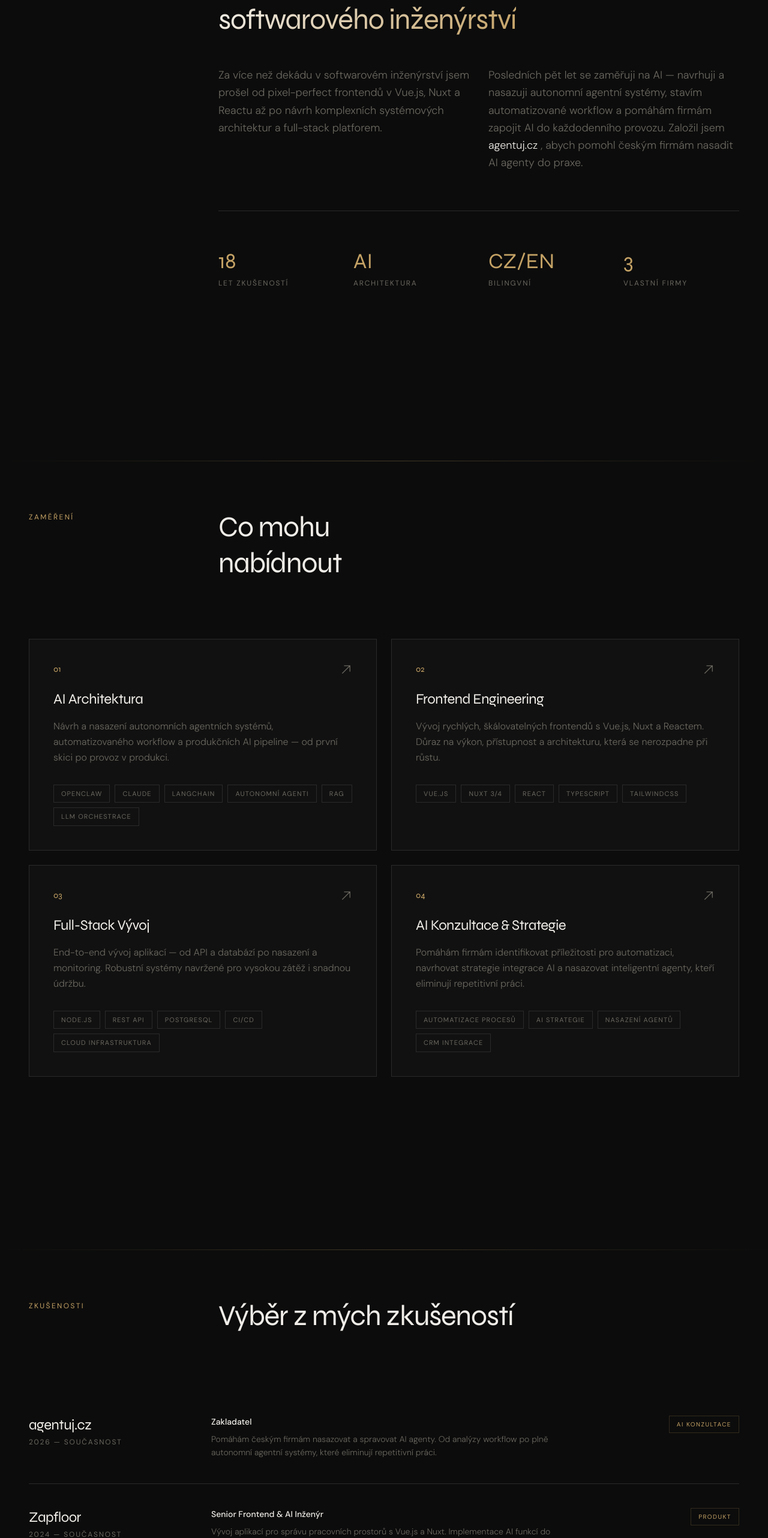
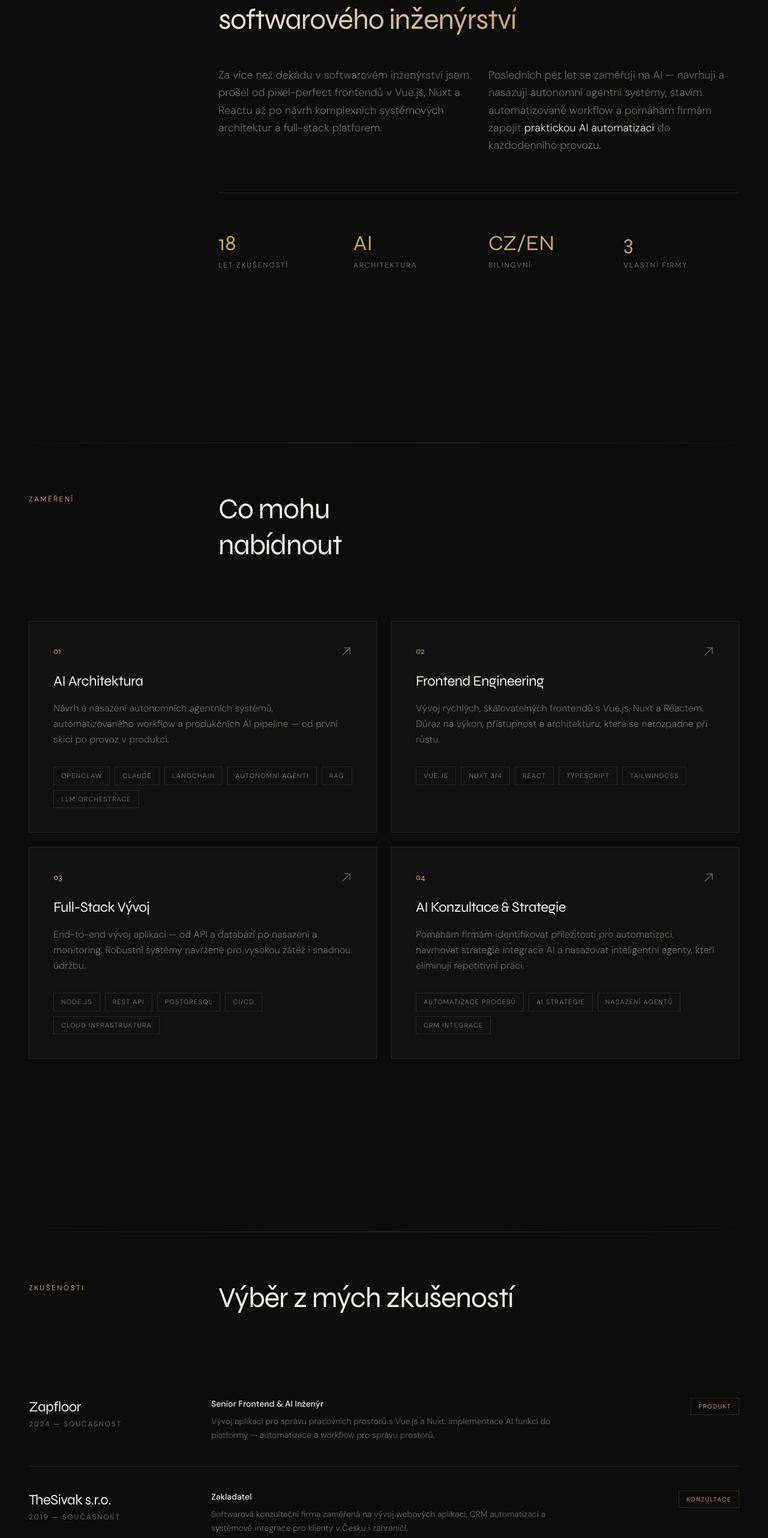
Before and after one commit to thesivak/sivak.ai, a Next.js app: page /cs in a window 1280 px wide. Shown: the part 985-3549 px from the top of the page at 60% size. Built offline with nearby package versions, Linux system fonts and the light colour scheme.

Commit message:
Remove agentuj references

```diff
--- a/src/components/Contact.tsx
+++ b/src/components/Contact.tsx
@@ -75,14 +75,6 @@ export default function Contact() {
                 >
                   {t.contact.github}
                 </a>
-                <a
-                  href="https://agentuj.cz"
-                  target="_blank"
-                  rel="noopener noreferrer"
-                  className="text-sm text-[var(--muted)] hover:text-[var(--accent)] transition-colors duration-300 tracking-wide"
-                >
-                  {t.contact.agentuj}
-                </a>
               </div>
             </AnimatedSection>
           </div>
--- a/src/dictionaries/cs.json
+++ b/src/dictionaries/cs.json
@@ -24,9 +24,9 @@
     "heading": "Na průsečíku AI a",
     "headingHighlight": "softwarového inženýrství",
     "paragraph1": "Za více než dekádu v softwarovém inženýrství jsem prošel od pixel-perfect frontendů v Vue.js, Nuxt a Reactu až po návrh komplexních systémových architektur a full-stack platforem.",
-    "paragraph2Start": "Posledních pět let se zaměřuji na AI — navrhuji a nasazuji autonomní agentní systémy, stavím automatizované workflow a pomáhám firmám zapojit AI do každodenního provozu. Založil jsem",
-    "paragraph2Link": "agentuj.cz",
-    "paragraph2End": ", abych pomohl českým firmám nasadit AI agenty do praxe.",
+    "paragraph2Start": "Posledních pět let se zaměřuji na AI — navrhuji a nasazuji autonomní agentní systémy, stavím automatizované workflow a pomáhám firmám zapojit",
+    "paragraph2Link": "praktickou AI automatizaci",
+    "paragraph2End": "do každodenního provozu.",
     "stat1Value": "18",
     "stat1Label": "Let zkušeností",
     "stat2Value": "AI",
@@ -72,13 +72,6 @@
     "heading": "Výběr z mých zkušeností",
     "roles": [
       {
-        "company": "agentuj.cz",
-        "role": "Zakladatel",
-        "period": "2026 — Současnost",
-        "description": "Pomáhám českým firmám nasazovat a spravovat AI agenty. Od analýzy workflow po plně autonomní agentní systémy, které eliminují repetitivní práci.",
-        "type": "AI Konzultace"
-      },
-      {
         "company": "Zapfloor",
         "role": "Senior Frontend & AI Inženýr",
         "period": "2024 — Současnost",
@@ -108,8 +101,7 @@
     "description": "Ať už potřebujete AI strategii, škálovatelný frontend nebo autonomní agentní systém — napište mi. Odpovídám do 24 hodin.",
     "email": "mirek@sivak.ai",
     "linkedin": "LinkedIn",
-    "github": "GitHub",
-    "agentuj": "agentuj.cz"
+    "github": "GitHub"
   },
   "footer": {
     "copyright": "Mirek Sivák. Všechna práva vyhrazena."
--- a/src/dictionaries/en.json
+++ b/src/dictionaries/en.json
@@ -24,9 +24,9 @@
     "heading": "Engineering the future at the",
     "headingHighlight": "intersection of AI & code",
     "paragraph1": "With over a decade in software engineering, I've built everything from high-performance frontend applications to full-stack platforms. My work spans from crafting pixel-perfect interfaces with Vue.js, Nuxt, and React to designing complex system architectures.",
-    "paragraph2Start": "Over the past five years, I've pivoted toward AI — designing and deploying autonomous agent systems, building AI-powered workflows, and helping companies integrate intelligent automation into their operations. I founded",
-    "paragraph2Link": "agentuj.cz",
-    "paragraph2End": "to help Czech businesses harness AI agents at scale.",
+    "paragraph2Start": "Over the past five years, I've pivoted toward AI — designing and deploying autonomous agent systems, building AI-powered workflows, and helping companies integrate",
+    "paragraph2Link": "practical AI automation",
+    "paragraph2End": "into their operations at scale.",
     "stat1Value": "18",
     "stat1Label": "Years Experience",
     "stat2Value": "AI",
@@ -72,13 +72,6 @@
     "heading": "Selected experience",
     "roles": [
       {
-        "company": "agentuj.cz",
-        "role": "Founder",
-        "period": "2026 — Present",
-        "description": "Helping Czech companies deploy and manage AI agents. From workflow analysis to fully autonomous agent systems that eliminate repetitive work.",
-        "type": "AI Consulting"
-      },
-      {
         "company": "Zapfloor",
         "role": "Senior Frontend Engineer & AI Engineer",
         "period": "2024 — Present",
@@ -108,8 +101,7 @@
     "description": "Whether you need an AI strategy, a scalable frontend, or an autonomous agent system — I'd love to hear about your project.",
     "email": "mirek@sivak.ai",
     "linkedin": "LinkedIn",
-    "github": "GitHub",
-    "agentuj": "agentuj.cz"
+    "github": "GitHub"
   },
   "footer": {
     "copyright": "Mirek Sivák. All rights reserved."
```
